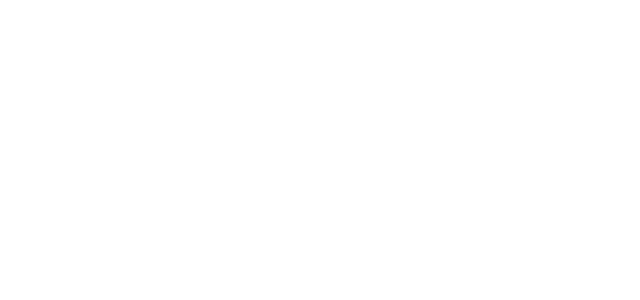
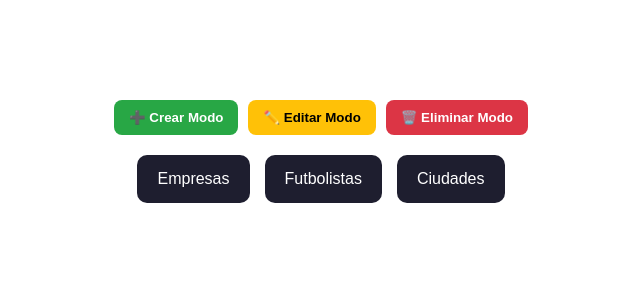
Before and after one commit to NoJodan/GuessIt-Front, a React (Create React App) app: page /AdminPanel in a window 1280 px wide. Before the commit this address had no page. Shown: the top 300 px of the page, without its empty margins (319-959 px from the left). Built offline with nearby package versions, Linux system fonts and the light colour scheme.

Commit message:
Se agrego el panel en el que estaran todos los modos, se diseño su resfectivo css y jxl, ademas se añadio la ruta en app.js

```diff
--- a/src/App.js
+++ b/src/App.js
@@ -4,6 +4,7 @@
 import Jugar from './Pages/Jugar';
 import Login from './Pages/Login';
 import SignUp from './Pages/SignUp';
+import AdminPanel from './Pages/AdminPanel';
 import './styles/login.css';
 import './styles/signup.css';
 
@@ -11,6 +12,7 @@
   return (
     <BrowserRouter>
       <Routes>
+        <Route path="/AdminPanel" element={<AdminPanel />} />
         <Route path="/InicioPage" element={<InicioPage />} />
         <Route path="/Jugar" element={<Jugar />} />
         <Route path="/Login" element={<Login />} />
--- /dev/null
+++ b/src/Pages/AdminPanel.jsx
@@ -0,0 +1,58 @@
+import React, { useState } from "react";
+import "../styles/admin.css";
+
+// Datos simulados (ejemplo)
+const modos = [
+  { id: "empresas", nombre: "Empresas" },
+  { id: "futbolistas", nombre: "Futbolistas" },
+  { id: "ciudades", nombre: "Ciudades" }
+];
+
+function AdminPanel() {
+  const [modoSeleccionado, setModoSeleccionado] = useState(null);
+
+  return (
+    <div className="admin-page">
+      {/* HEADER */}
+      <header className="admin-header">
+        <h1>Panel Administrativo</h1>
+      </header>
+
+      {/* BOTONES CRUD */}
+      <div className="admin-actions">
+        <button className="btn-create">➕ Crear Modo</button>
+        <button className="btn-update">✏️ Editar Modo</button>
+        <button className="btn-delete">🗑️ Eliminar Modo</button>
+      </div>
+
+      {/* LISTADO DE MODOS */}
+      <div className="modos-lista">
+        {modos.map((modo) => (
+          <div
+            key={modo.id}
+            className={`modo-card ${modoSeleccionado === modo.id ? "activo" : ""}`}
+            onClick={() => setModoSeleccionado(modo.id)}
+          >
+            <span>{modo.nombre}</span>
+          </div>
+        ))}
+      </div>
+
+      {/* EDITOR DEL MODO SELECCIONADO */}
+      <div className="modo-editor">
+        {modoSeleccionado ? (
+          <div className="editor-card">
+            <h2>Editor de {modos.find((m) => m.id === modoSeleccionado).nombre}</h2>
+            {/* Aquí irá la tabla o inputs según el modo */}
+            <p>📋 Aquí puedes gestionar los datos de este modo</p>
+            <button className="btn-add">Agregar Item</button>
+          </div>
+        ) : (
+          <p className="seleccion-placeholder">Selecciona un modo para editarlo</p>
+        )}
+      </div>
+    </div>
+  );
+}
+
+export default AdminPanel;
--- /dev/null
+++ b/src/styles/admin.css
@@ -0,0 +1,85 @@
+.admin-page {
+  padding: 20px;
+  color: white;
+  font-family: Arial, sans-serif;
+}
+
+.admin-header {
+  text-align: center;
+  margin-bottom: 20px;
+}
+
+.admin-actions {
+  display: flex;
+  gap: 10px;
+  justify-content: center;
+  margin-bottom: 20px;
+}
+
+.admin-actions button {
+  padding: 10px 15px;
+  border: none;
+  border-radius: 8px;
+  cursor: pointer;
+  font-weight: bold;
+}
+
+.btn-create { background-color: #28a745; color: white; }
+.btn-update { background-color: #ffc107; color: black; }
+.btn-delete { background-color: #dc3545; color: white; }
+
+.modos-lista {
+  display: flex;
+  gap: 15px;
+  justify-content: center;
+  flex-wrap: wrap;
+  margin-bottom: 20px;
+}
+
+.modo-card {
+  background: #1e1e2f;
+  padding: 15px 20px;
+  border-radius: 10px;
+  cursor: pointer;
+  transition: all 0.2s;
+}
+
+.modo-card:hover {
+  background: #33334d;
+}
+
+.modo-card.activo {
+  border: 2px solid #00c3ff;
+  background: #292943;
+}
+
+.modo-editor {
+  margin-top: 20px;
+  text-align: center;
+}
+
+.editor-card {
+  background: #eaeafe;
+  padding: 20px;
+  border-radius: 12px;
+}
+
+.btn-add {
+  margin-top: 15px;
+  padding: 10px 20px;
+  background: #007bff;
+  color: white;
+  border: none;
+  border-radius: 8px;
+  cursor: pointer;
+}
+
+.Admin-page {
+  min-height: 100vh;
+  width: 100%;
+  display: flex;
+  flex-direction: column;
+  background: url("/public/images/fondoModos.jpg") no-repeat center center fixed;
+  background-size: cover;
+  position: relative; /* Para mantener el panel en su lugar */
+}
```
Also changed, not shown: public/images/fondoAdminModos.jpg (added).
